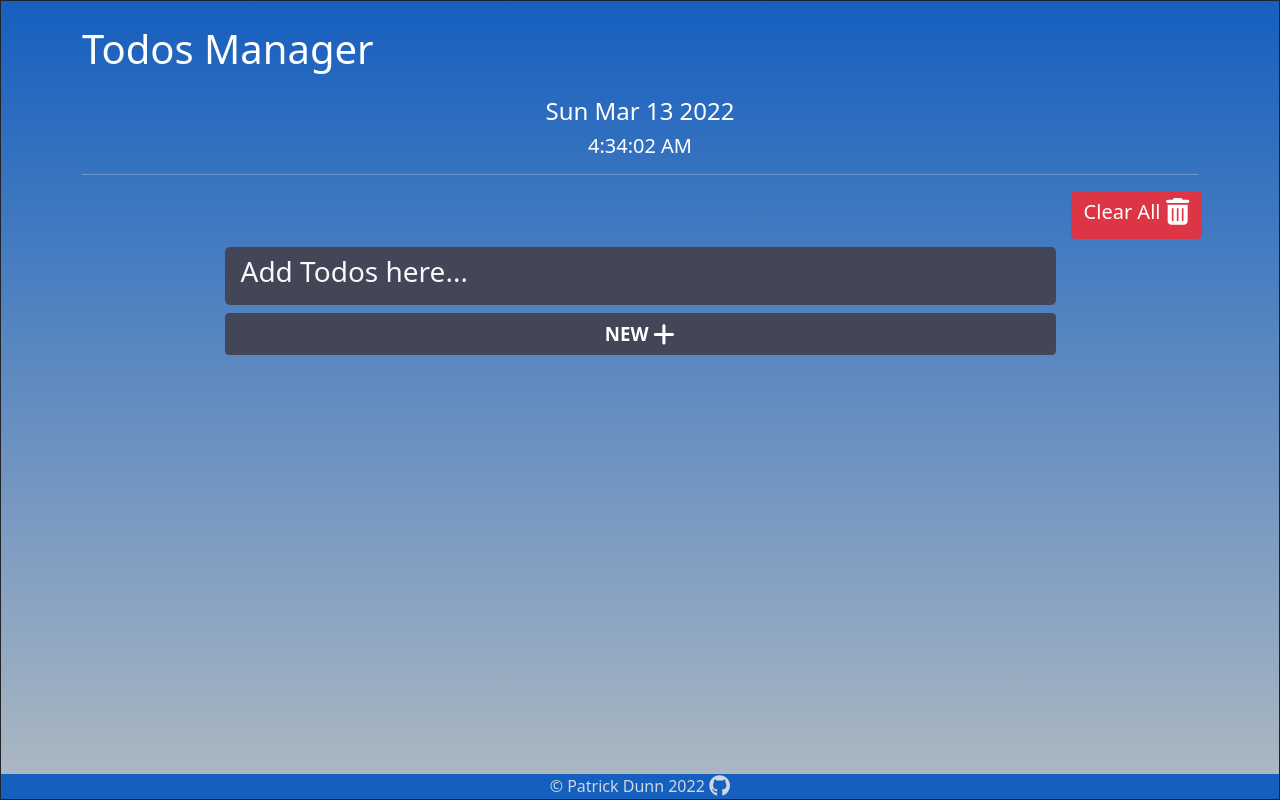
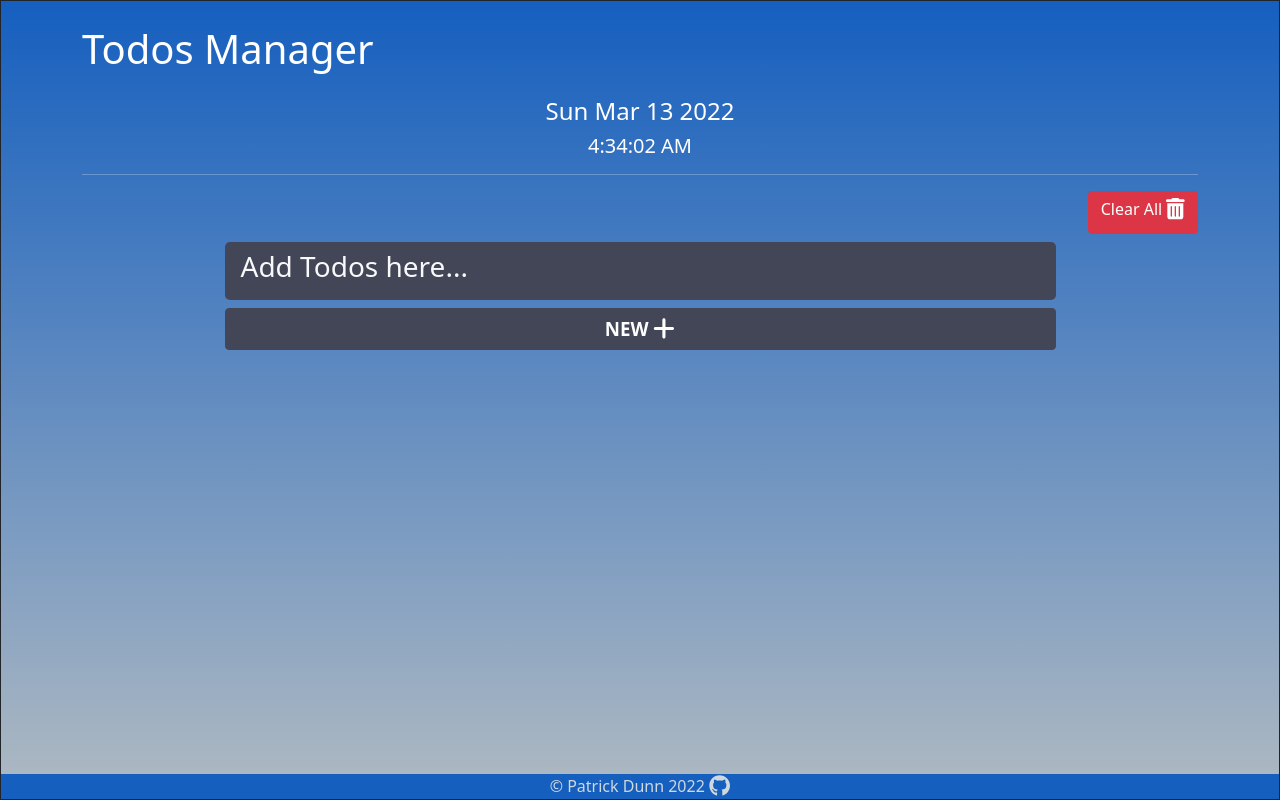
Before and after one commit to knightmac19/react-todos, a React (Create React App) app: page / in a window 1280 px wide. Built offline with nearby package versions, Linux system fonts and the light colour scheme.

Commit message:
resizing clearAll btn

```diff
--- a/src/components/Content/ClearAllBtn.js
+++ b/src/components/Content/ClearAllBtn.js
@@ -6,16 +6,21 @@ import { faTrashCan } from "@fortawesome/free-solid-svg-icons";
 const ClearAllBtn = (props) => {
   return (
     <Container className="d-flex flex-direction-row justify-content-end mb-2">
-      <Row className="pt-0 pb-0 pl-0 p-2">
+      <Row
+        className="pt-0 pb-0 pl-0"
+        style={{
+          paddingRight: '12px'
+        }}
+      >
         <Button variant="danger" onClick={props.clearAllHandler}>
-          <h5>
+          <h6>
             Clear All{" "}
             <FontAwesomeIcon
               className="clear-this-icon fa-lg"
               aria-hidden="true"
               icon={faTrashCan}
             />
-          </h5>
+          </h6>
         </Button>
       </Row>
     </Container>
```
